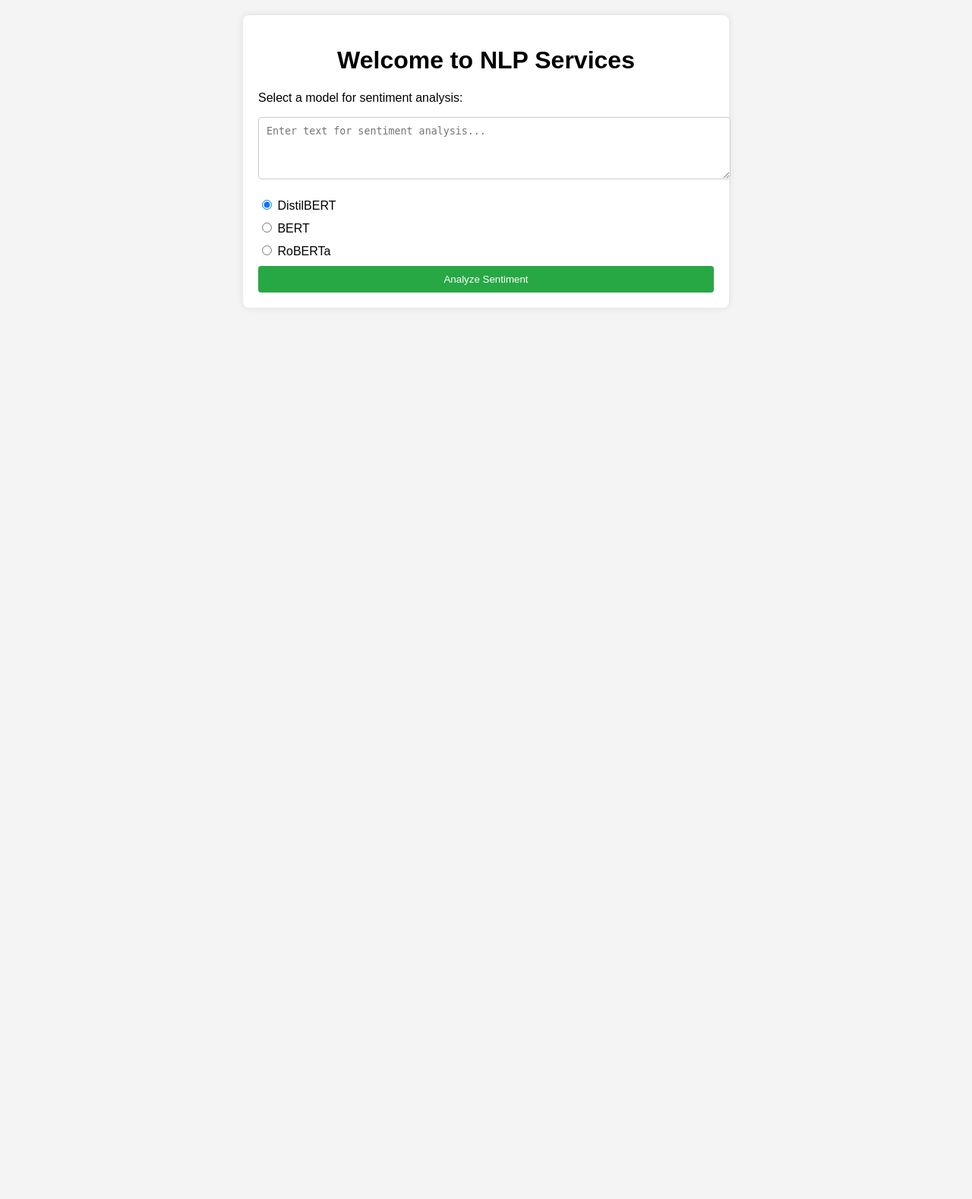
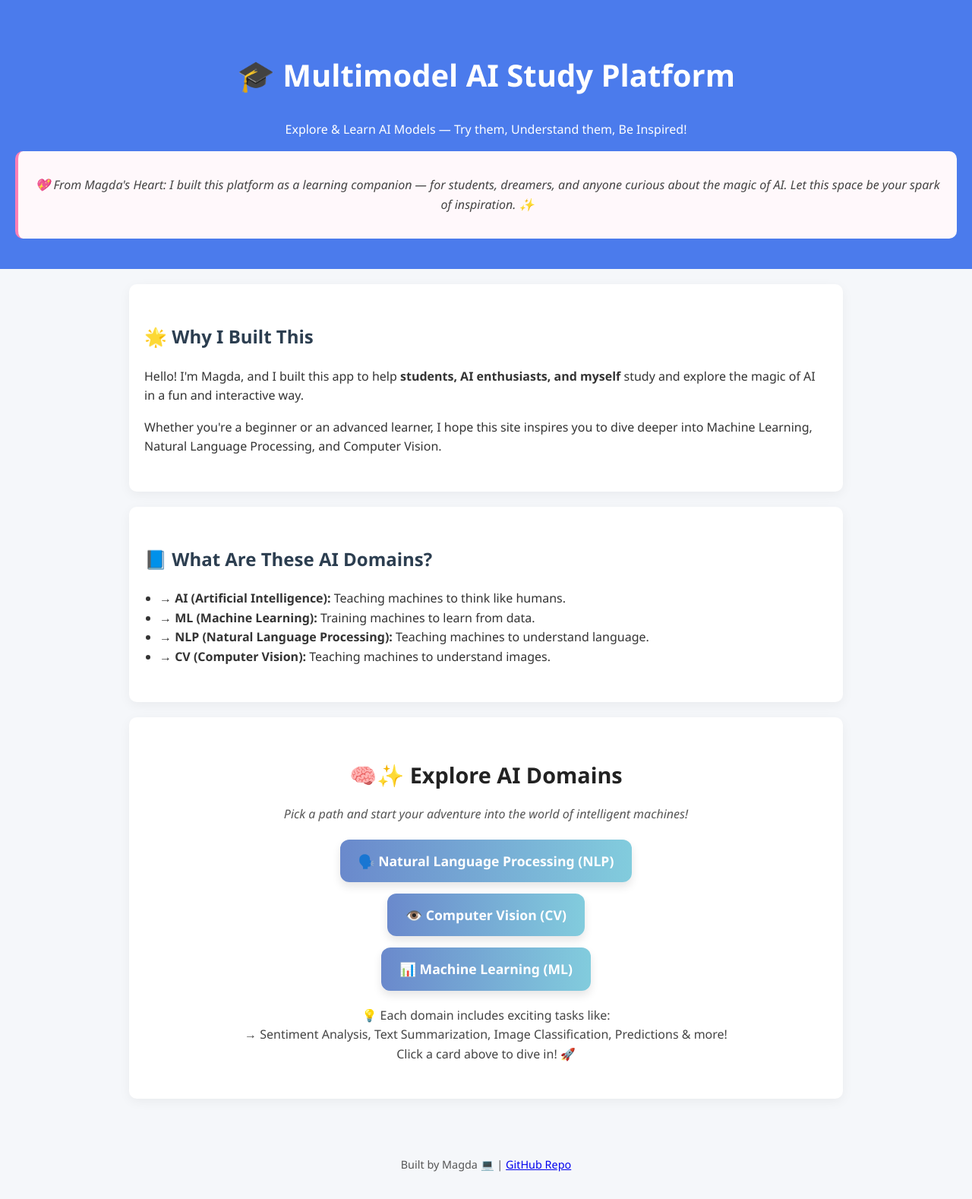
Before and after one commit to Magda-Elkot/multimodel-ai-app, a Flask app: page / in a window 1280 px wide. Shown: the whole page at 76% size. Before the commit the page ends 385 px from the top, so only its background shows below. Run offline with Flask 3, Linux system fonts and the light colour scheme.

Commit message:
Added sentiment analysis with BERT explanation and cute UI

```diff
--- a/app.py
+++ b/app.py
@@ -7,21 +7,41 @@ app = Flask(__name__)
 def home():
     return render_template('home.html')
 
-@app.route('/sentiment', methods=['POST'])
-def analyze_sentiment():
+
+# ---------- NLP Main Page ----------
+@app.route('/nlp')
+def nlp():
+    return render_template('nlp.html')  # Page with NLP tasks (e.g., Sentiment)
+
+
+# ---------- Sentiment Form ----------
+@app.route('/nlp/sentiment')
+def sentiment_form():
+    return render_template('sentiment_form.html')  # Choose model + input text
+
+
+# ---------- Sentiment Result ----------
+@app.route('/nlp/sentiment/result', methods=['POST'])
+def sentiment_result():
     text = request.form['text']
     model_choice = request.form['model_choice']
 
-    if model_choice == 'distilbert':
+    # Handle each model choice separately
+    if model_choice == 'bert':
+        sentiment = analyze_bert(text)
+        return render_template('sentiment_bert.html', sentiment=sentiment, text=text)
+
+    elif model_choice == 'distilbert':
         sentiment = predict_distilbert(text)
-    elif model_choice == 'bert':
-        sentiment = analyze_bert(text)
+        return render_template('sentiment_distilbert.html', sentiment=sentiment, text=text)
+
     elif model_choice == 'roberta':
         sentiment = classify_roberta(text)
+        return render_template('sentiment_roberta.html', sentiment=sentiment, text=text)
+
     else:
-        sentiment = "Invalid model choice"
+        return render_template('error.html', message="Invalid model selection.")
 
-    return render_template('sentiment.html', sentiment=sentiment, text=text)
-
+# ---------- Run the App ----------
 if __name__ == '__main__':
     app.run(debug=True)
--- a/static/style.css
+++ b/static/style.css
@@ -1,46 +1,130 @@
 body {
-    font-family: Arial, sans-serif;
-    background-color: #f4f4f4;
+  font-family: 'Segoe UI', sans-serif;
+  background-color: #f5f7fa;
+  color: #333;
   margin: 0;
-    padding: 20px;
+  padding: 0;
+  line-height: 1.6;
 }
 
-.container {
-    max-width: 600px;
+header {
+  background-color: #4b7bec;
+  color: white;
+  text-align: center;
+  padding: 40px 20px;
+}
+
+header h1 {
+  font-size: 2.5em;
+}
+
+section {
+  padding: 30px 20px;
+  max-width: 900px;
   margin: auto;
   background: white;
-    padding: 20px;
-    border-radius: 8px;
-    box-shadow: 0 0 10px rgba(0, 0, 0, 0.1);
+  margin-top: 20px;
+  border-radius: 10px;
+  box-shadow: 0 4px 15px rgba(0,0,0,0.05);
 }
 
-h1 {
-    text-align: center;
+h2 {
+  color: #2c3e50;
+}
+
+h3 {
+  color: #34495e;
+  margin-top: 20px;
 }
 
 textarea {
   width: 100%;
-    padding: 10px;
+  padding: 12px;
+  margin: 10px 0;
+  border-radius: 6px;
   border: 1px solid #ccc;
-    border-radius: 4px;
-    margin-bottom: 10px;
+  font-size: 1em;
 }
 
 button {
-    background-color: #28a745;
+  padding: 12px 20px;
+  background-color: #4b7bec;
   color: white;
   border: none;
-    padding: 10px 15px;
-    border-radius: 4px;
+  border-radius: 6px;
   cursor: pointer;
-    width: 100%;
+  font-size: 1em;
 }
 
 button:hover {
-    background-color: #218838;
+  background-color: #3867d6;
 }
 
-label {
-    display: block;
-    margin: 10px 0;
+ul {
+  padding-left: 20px;
 }
+
+footer {
+  text-align: center;
+  padding: 20px;
+  margin-top: 40px;
+  font-size: 0.9em;
+  color: #555;
+}
+
+.explore-fields h2 {
+  font-size: 1.8rem;
+  color: #222;
+  margin-bottom: 10px;
+  text-align: center;
+}
+
+.subtitle {
+  text-align: center;
+  color: #555;
+  font-style: italic;
+  margin-bottom: 20px;
+}
+
+.note {
+  text-align: center;
+  margin-top: 20px;
+  font-size: 1rem;
+  color: #444;
+  line-height: 1.6;
+}
+
+.domain-buttons {
+  display: flex;
+  flex-direction: column;
+  align-items: center;
+  gap: 15px;
+  margin-top: 20px;
+}
+
+.btn {
+  background: linear-gradient(to right, #6a89cc, #82ccdd);
+  padding: 14px 24px;
+  color: white;
+  font-size: 1.1rem;
+  border-radius: 12px;
+  text-decoration: none;
+  font-weight: bold;
+  box-shadow: 0 6px 12px rgba(0,0,0,0.1);
+  transition: all 0.3s ease;
+}
+
+.btn:hover {
+  background: linear-gradient(to right, #60a3bc, #78e08f);
+  transform: scale(1.05);
+}
+
+.magda-heart {
+  background-color: #fff8fb;
+  border-left: 4px solid #ff80b5;
+  padding: 1em;
+  margin-top: 1em;
+  border-radius: 10px;
+  font-style: italic;
+  color: #444;
+}
--- a/templates/home.html
+++ b/templates/home.html
@@ -1,30 +1,56 @@
 <!DOCTYPE html>
 <html lang="en">
 <head>
-    <meta charset="UTF-8">
-    <meta name="viewport" content="width=device-width, initial-scale=1.0">
-    <link rel="stylesheet" href="{{ url_for('static', filename='style.css') }}">
-    <title>NLP Services | Home</title>
+  <meta charset="UTF-8" />
+  <meta name="viewport" content="width=device-width, initial-scale=1" />
+  <title>Multimodel AI Study App</title>
+  <link rel="stylesheet" href="{{ url_for('static', filename='style.css') }}">
 </head>
 <body>
-    <div class="container">
-        <h1>Welcome to NLP Services</h1>
-        <p>Select a model for sentiment analysis:</p>
-        <form action="/sentiment" method="POST">
-            <textarea name="text" rows="4" placeholder="Enter text for sentiment analysis..." required></textarea>
-            <div>
-                <label>
-                    <input type="radio" name="model_choice" value="distilbert" checked> DistilBERT
-                </label>
-                <label>
-                    <input type="radio" name="model_choice" value="bert"> BERT
-                </label>
-                <label>
-                    <input type="radio" name="model_choice" value="roberta"> RoBERTa
-                </label>
-            </div>
-            <button type="submit">Analyze Sentiment</button>
-        </form>
+    <header>
+    <h1>🎓 Multimodel AI Study Platform</h1>
+    <p>Explore & Learn AI Models — Try them, Understand them, Be Inspired!</p>
+    <div class="magda-heart">
+        <p>💖 From Magda's Heart: I built this platform as a learning companion — for students, dreamers, and anyone curious about the magic of AI. Let this space be your spark of inspiration. ✨</p>
     </div>
+    </header>
+
+
+  <section class="intro">
+    <h2>🌟 Why I Built This</h2>
+    <p>Hello! I'm Magda, and I built this app to help <strong>students, AI enthusiasts, and myself</strong> study and explore the magic of AI in a fun and interactive way.</p>
+    <p>Whether you're a beginner or an advanced learner, I hope this site inspires you to dive deeper into Machine Learning, Natural Language Processing, and Computer Vision.</p>
+  </section>
+
+  <section class="domains">
+    <h2>📘 What Are These AI Domains?</h2>
+    <ul>
+      <li><strong>→ AI (Artificial Intelligence):</strong> Teaching machines to think like humans.</li>
+      <li><strong>→ ML (Machine Learning):</strong> Training machines to learn from data.</li>
+      <li><strong>→ NLP (Natural Language Processing):</strong> Teaching machines to understand language.</li>
+      <li><strong>→ CV (Computer Vision):</strong> Teaching machines to understand images.</li>
+    </ul>
+  </section>
+
+  <section class="explore-fields">
+    <h2>🧠✨ Explore AI Domains</h2>
+    <p class="subtitle">Pick a path and start your adventure into the world of intelligent machines!</p>
+
+    <div class="domain-buttons">
+        <a href="/nlp" class="btn">🗣️ Natural Language Processing (NLP)</a>
+        <a href="/cv" class="btn">👁️ Computer Vision (CV)</a>
+        <a href="/ml" class="btn">📊 Machine Learning (ML)</a>
+    </div>
+
+    <p class="note">
+        💡 Each domain includes exciting tasks like:
+        <br>→ Sentiment Analysis, Text Summarization, Image Classification, Predictions & more!
+        <br>Click a card above to dive in! 🚀
+    </p>
+   </section>
+
+  <footer>
+    <p>Built by Magda 💻 | <a href="https://github.com/Magda-Elkot/multimodel-ai-app" target="_blank">GitHub Repo</a></p>
+  </footer>
 </body>
 </html>
```
Also changed, not shown: Project Structure.md (added, +26 -0 lines), model/sentiment/bert_model.py (+11 -2 lines), model/sentiment/distilbert_model.py (+10 -2 lines), model/sentiment/roberta_model.py (+12 -2 lines), model/sentiment_model.py (deleted, +0 -8 lines), templates/nlp.html (added, +26 -0 lines), templates/other_task.html (deleted, +0 -16 lines), templates/sentiment.html (deleted, +0 -21 lines), templates/sentiment_bert.html (added, +52 -0 lines), templates/sentiment_form.html (added, +32 -0 lines), templates/sentiment_result.html (added, +31 -0 lines), templates/sentiment_distilbert.html (added), templates/sentiment_roberta.html (added). Lines whose indentation alone changed are shown as unchanged.
